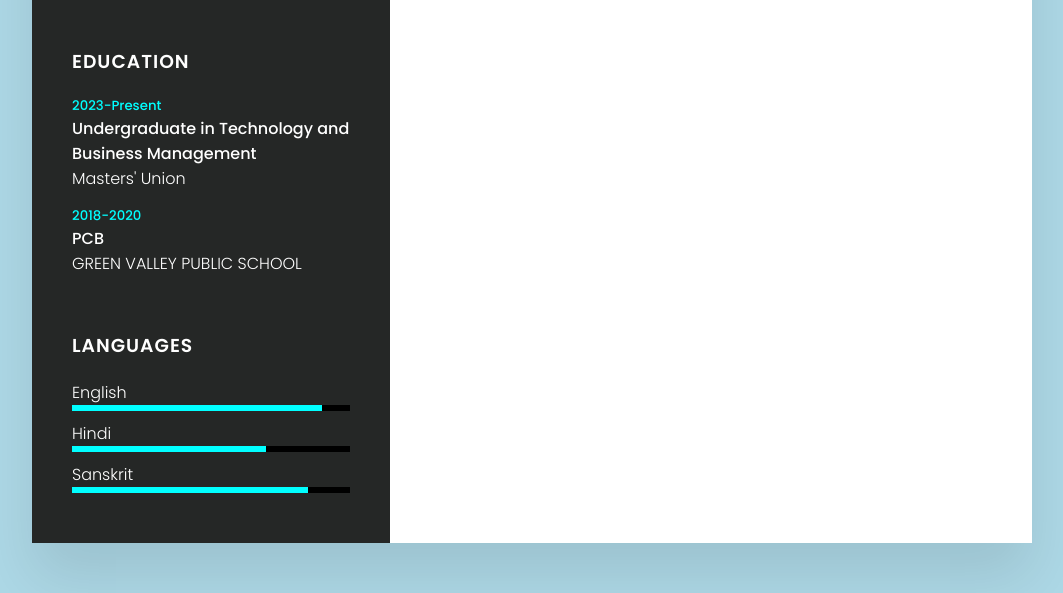
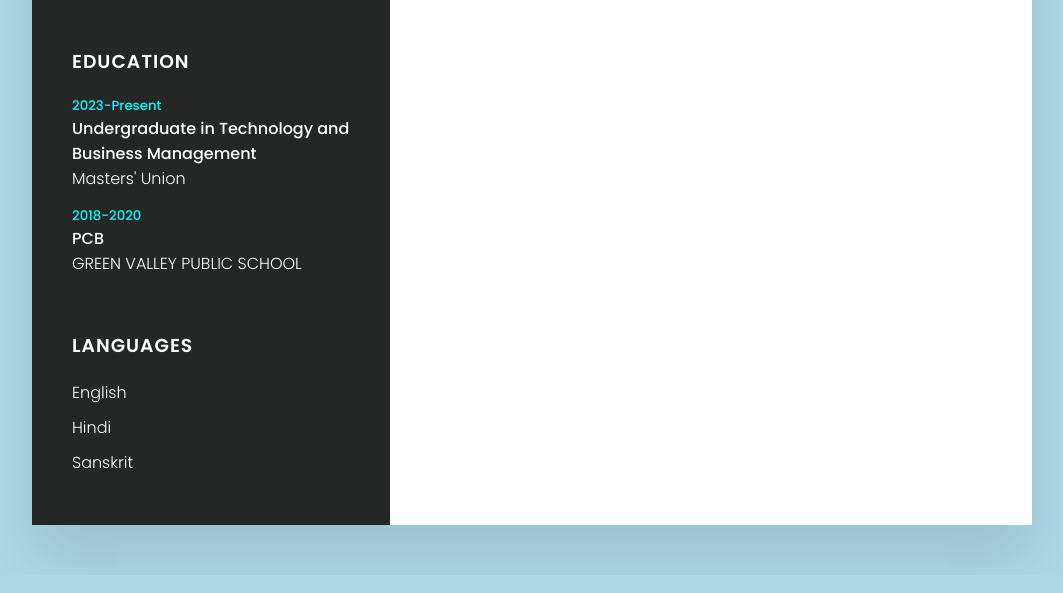
Before and after one commit to 23045-MUITP/Resume, a plain HTML site: page index.html in a window 1280 px wide. Shown: the part 721-1314 px from the top of the page, without its empty margins (108-1171 px from the left). Drawn offline with Linux system fonts and the light colour scheme.

Commit message:
index.html

```diff
--- a/index.html
+++ b/index.html
@@ -64,19 +64,10 @@
                     <h3 class="title">Languages</h3>
                     <ul>
                     <li><span class="text">English</span>
-                        <span class="percent">
-                            <div style="width: 90%;"></div>
-                        </span>
                     </li>
                     <li><span class="text">Hindi</span>
-                        <span class="percent">
-                            <div style="width: 70%;"></div>
-                        </span>
                     </li>
                     <li><span class="text">Sanskrit</span>
-                        <span class="percent">
-                            <div style="width: 85%;"></div>
-                        </span>
                     </li>
                     </ul>
                 </div>
```
